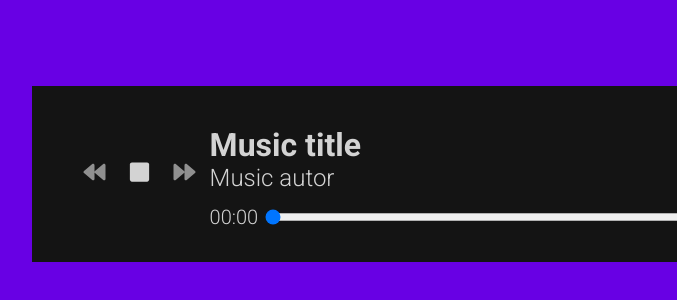
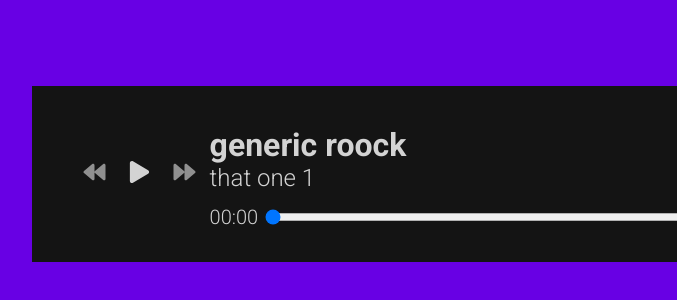
Before and after one commit to ArthurBM/player-js, a website with bundled scripts: page src/index.html in a window 1280 px wide. Shown: the part 226-526 px from the top of the page, 224-901 px from the left. Built offline with nearby package versions, Linux system fonts and the light colour scheme.

Commit message:
make names of music and author work

```diff
--- a/public/scripts/index.js
+++ b/public/scripts/index.js
@@ -2,4 +2,4 @@ import Player from "./player.js";
 
 const p1 = new Player({ playerId: 'player-1' })
 
-window.addEventListener('load', p1.audioElement.play());
+//window.addEventListener('load', Player.audioElement.play());
--- a/public/scripts/player.js
+++ b/public/scripts/player.js
@@ -18,12 +18,14 @@ export default class Player {
       this.timeStampTotal = document.querySelector('.time-stamp#total');
       //this.progressBarWrapper = document.querySelector('.progress-bar-wrapper');
       this.seekBar  = document.querySelector('#seekbar');
+      this.musicTitle = document.querySelector('.music-title');
+      this.musicAuthor = document.querySelector('.music-author');
 
 
       this.isPlaying = false;
 
       this.indexMusic = 0;
-
+      this.initialize();
       this.handleEventListeners();
 
     }
@@ -42,7 +44,8 @@ export default class Player {
     //}
 
     initialize() {
-
+      this.musicTitle.innerText = musics[this.indexMusic].title;
+      this.musicAuthor.innerText = musics[this.indexMusic].author;
     }
 
     handleEventListeners(){
--- a/src/index.html
+++ b/src/index.html
@@ -24,7 +24,7 @@
                 </button>
 
                 <button class="action play-pause">
-                    <img src="../public/assets/stop.svg" alt="voltar">
+                    <img src="../public/assets/play.svg" alt="voltar">
                 </button>
 
                 <button class="action forward">
@@ -35,8 +35,8 @@
             <div class="text-icon-bar-wrapper">
                 <div class="text-icon-wrapper">
                     <div class="text-wrapper">
-                        <h1>Music title</h1>
-                        <h2>Music autor</h2>
+                        <h1 class="music-title">Music title</h1>
+                        <h2 class="music-author">Music autor</h2>
 
                     </div>
                     <img src="../public/assets/logo_CITi.png" alt="logo_CITi">
```
